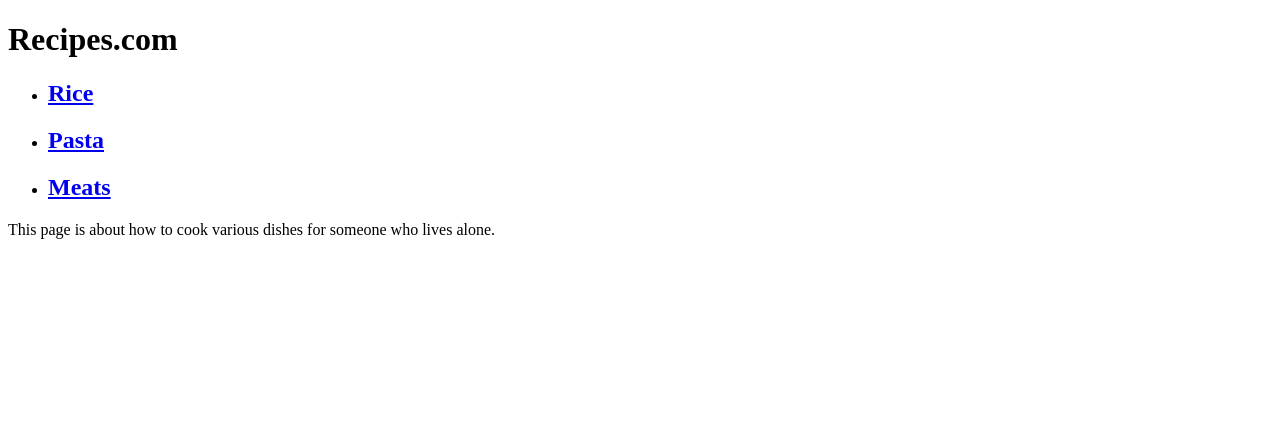
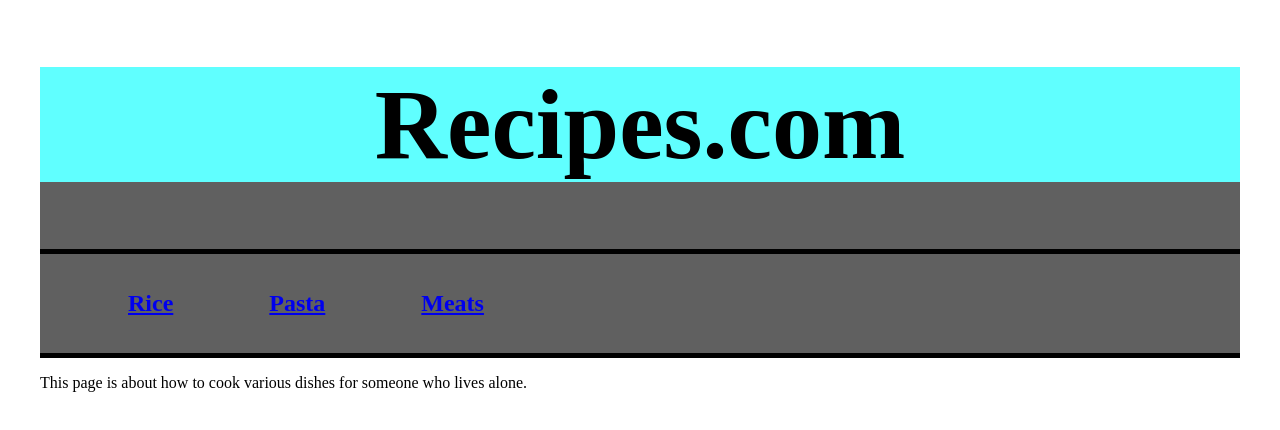
Before and after one commit to SeungDae321/odin-recipes, a plain HTML site: page index.html in a window 1280 px wide. Drawn offline with Linux system fonts and the light colour scheme.

Commit message:
Tried to add some styles added divs and header to apply flexbox just worked for index page

```diff
--- a/index.html
+++ b/index.html
@@ -4,14 +4,21 @@
     <meta charset="UTF-8">
     <meta name="viewport" content="width=device-width, initial-scale=1.0">
     <title>Recipes.com</title>
+    <link rel="stylesheet" href="styles.css">
+
 </head>
 <body>
+    <header>
         <h1>Recipes.com</h1>
+        <div class="navbar">
             <ul>
                 <li><h2><a href="./pages/rice.html">Rice</a></h2></li>
                 <li><h2><a href="./pages/pasta.html">Pasta</a></h2></li>
                 <li><h2><a href="./pages/meats.html">Meats</a></h2></li>
             </ul>
+        </div>
+    </header>
+
     <p>This page is about how to cook various dishes for someone who lives alone.</p>
 </body>
 </html>
--- /dev/null
+++ b/styles.css
@@ -0,0 +1,29 @@
+body{
+    margin-left: 2.5em;
+    margin-right: 2.5em;
+}
+
+header{
+    background-color:rgb(96, 96, 96) ;
+}
+
+header h1{
+    text-align: center;
+    font-size: 100px;
+    background-color: rgb(96, 255, 255);
+}
+
+header .navbar{
+    border-top: rgb(0, 0, 0) solid 5px;
+    border-bottom: rgb(0, 0, 0) solid 5px
+}
+
+header .navbar ul{
+    list-style-type: none;
+    display: flex;
+}
+
+header .navbar ul li{
+    margin-left: 3em;
+    margin-right: 3em;
+}
```
Also changed, not shown: pages/pasta.html (+1 -1 lines). Lines whose indentation alone changed are shown as unchanged.
